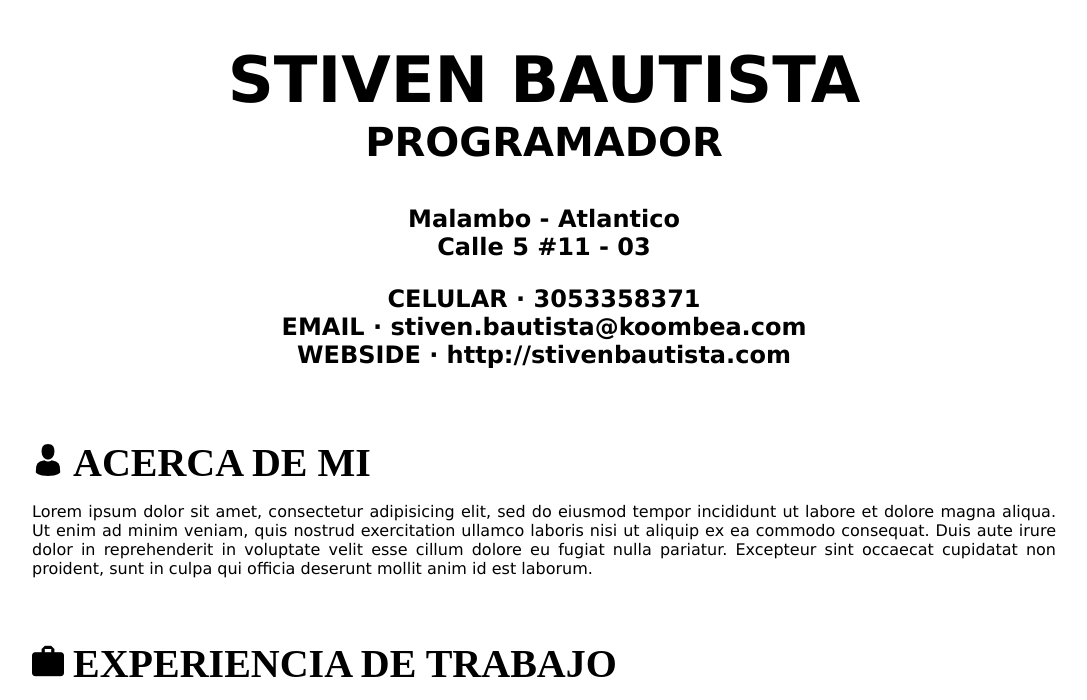
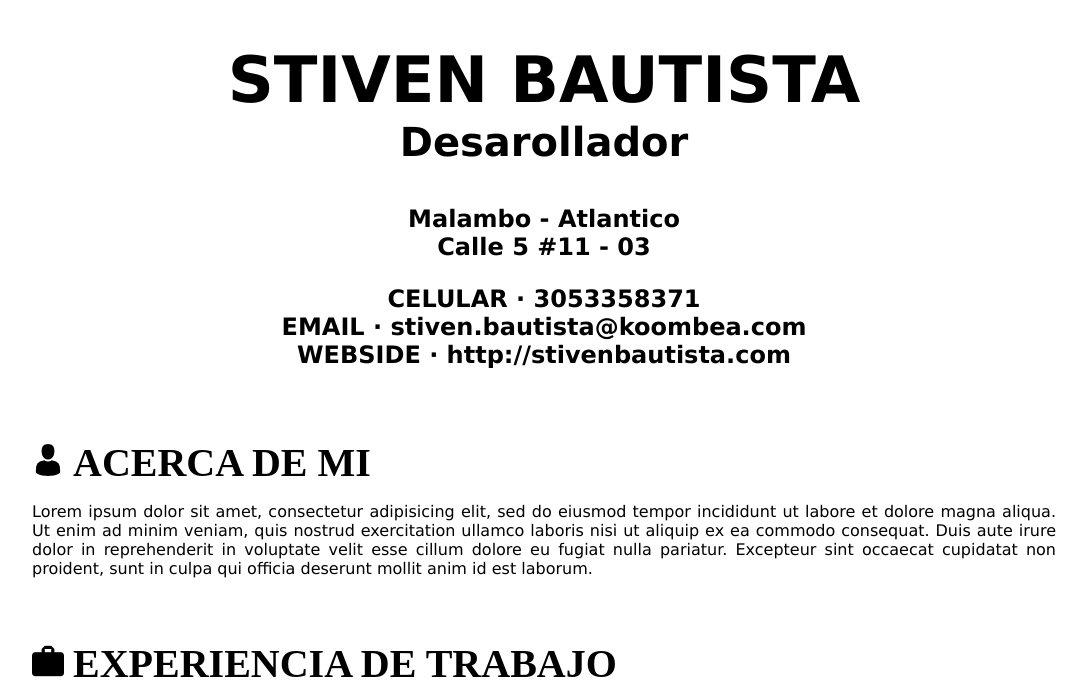
Before and after one commit to stivenbautista1998/cv, a plain HTML site: page Index.html in a window 1280 px wide. Shown: the top 700 px of the page, without its empty margins (96-1183 px from the left). Drawn offline with Linux system fonts and the light colour scheme.

Commit message:
Cambio en la profesion

```diff
--- a/Index.html
+++ b/Index.html
@@ -9,7 +9,7 @@
 <body>
 	<header>
 		<h1>STIVEN BAUTISTA</h1>
-		<p class="dos">PROGRAMADOR</p>
+		<p class="dos">Desarollador</p>
 
 		<p class="tres">Malambo - Atlantico <br /> Calle 5 #11 - 03</p>
 
```
